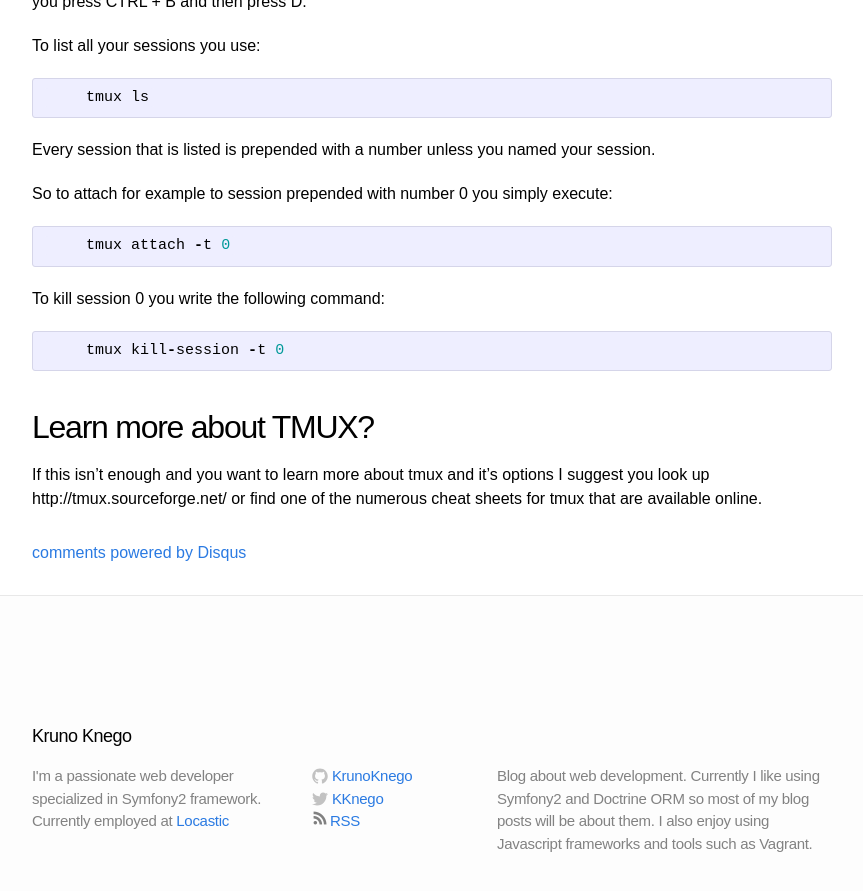
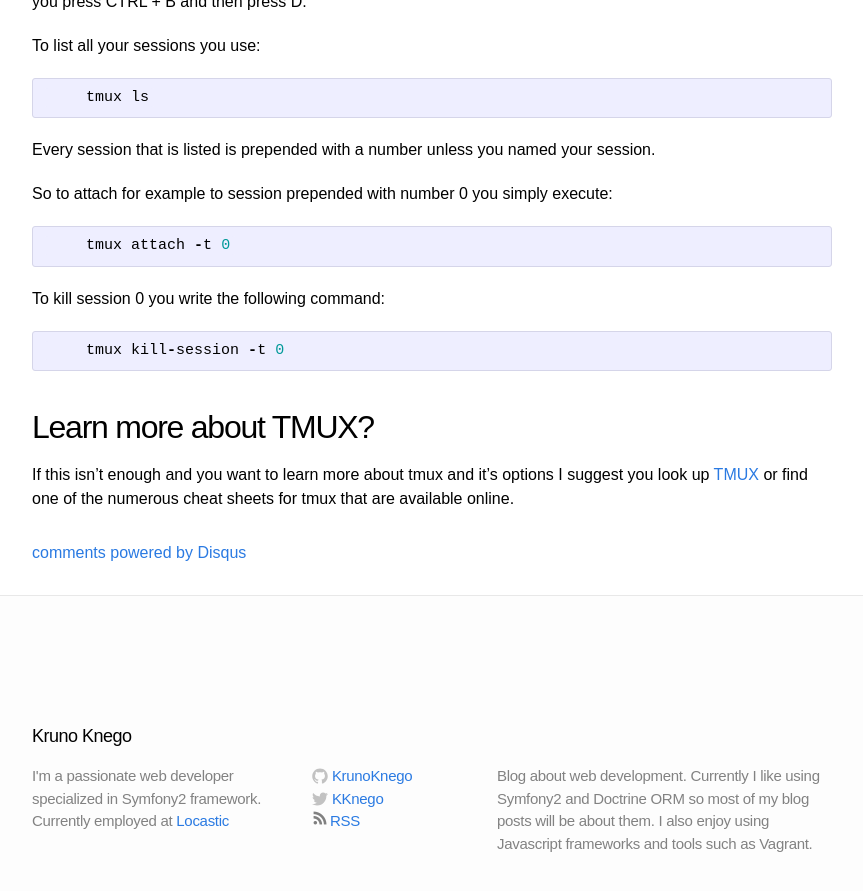
Before and after one commit to guotechfin/KrunoKnego.github.io, a Jekyll site: the page built from _posts/2014-06-15-tmux.markdown, in a window 1280 px wide and 900 px high, scrolled down 1296 px. Shown: the top 891 px of the window, without its empty margins (208-1071 px from the left). Built offline with Jekyll 4.4.1, drawn with Linux system fonts in a browser that asks for light colours; comment, search, counter and statistics services are not loaded; some of the changed lines change nothing that is shown.

Commit message:
Link fix.

```diff
--- a/_posts/2014-06-15-tmux.markdown
+++ b/_posts/2014-06-15-tmux.markdown
@@ -58,5 +58,5 @@ To kill session 0 you write the following command:
 ## Learn more about TMUX?
 
 If this isn't enough and you want to learn more about tmux and it's options I suggest
-you look up http://tmux.sourceforge.net/ or find one of the numerous cheat sheets for tmux
+you look up <a href="http://tmux.sourceforge.net/" target="_blank">TMUX</a>  or find one of the numerous cheat sheets for tmux
 that are available online.
```
